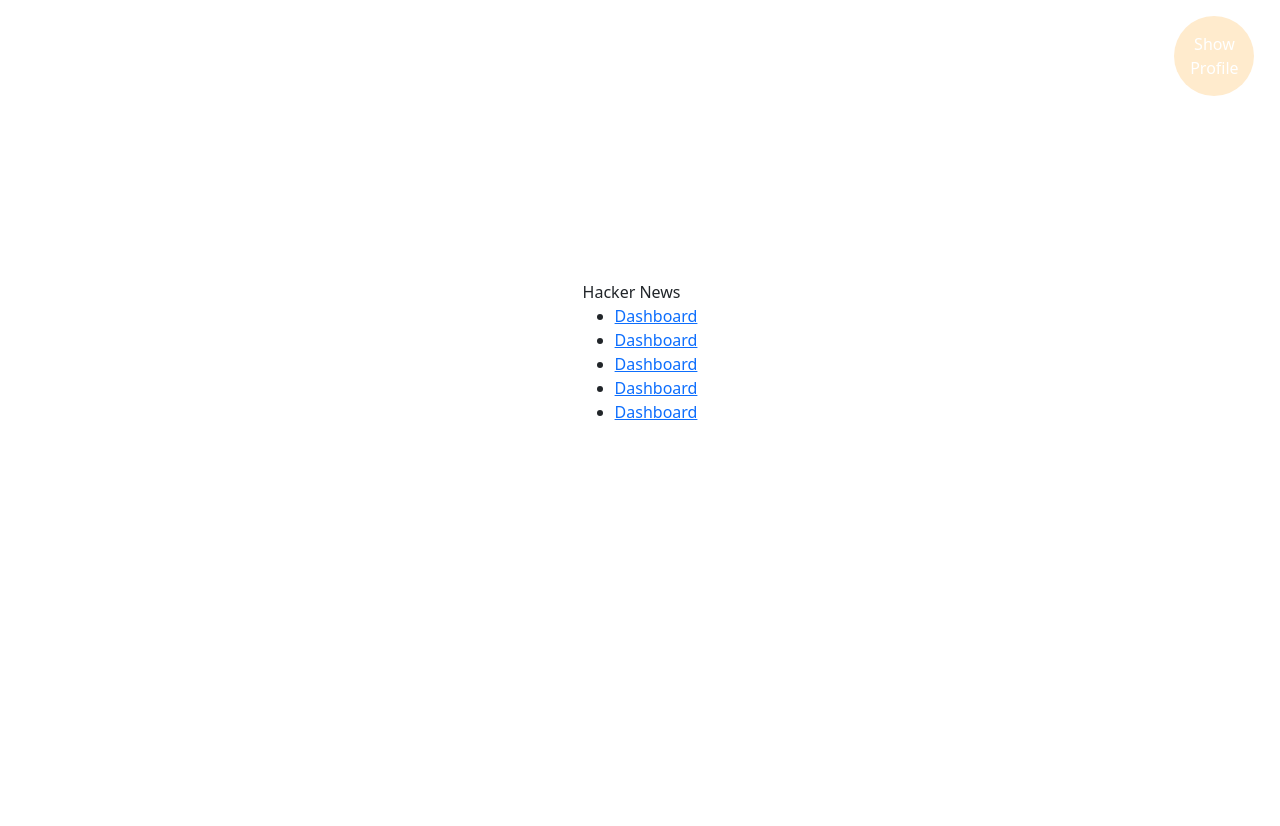
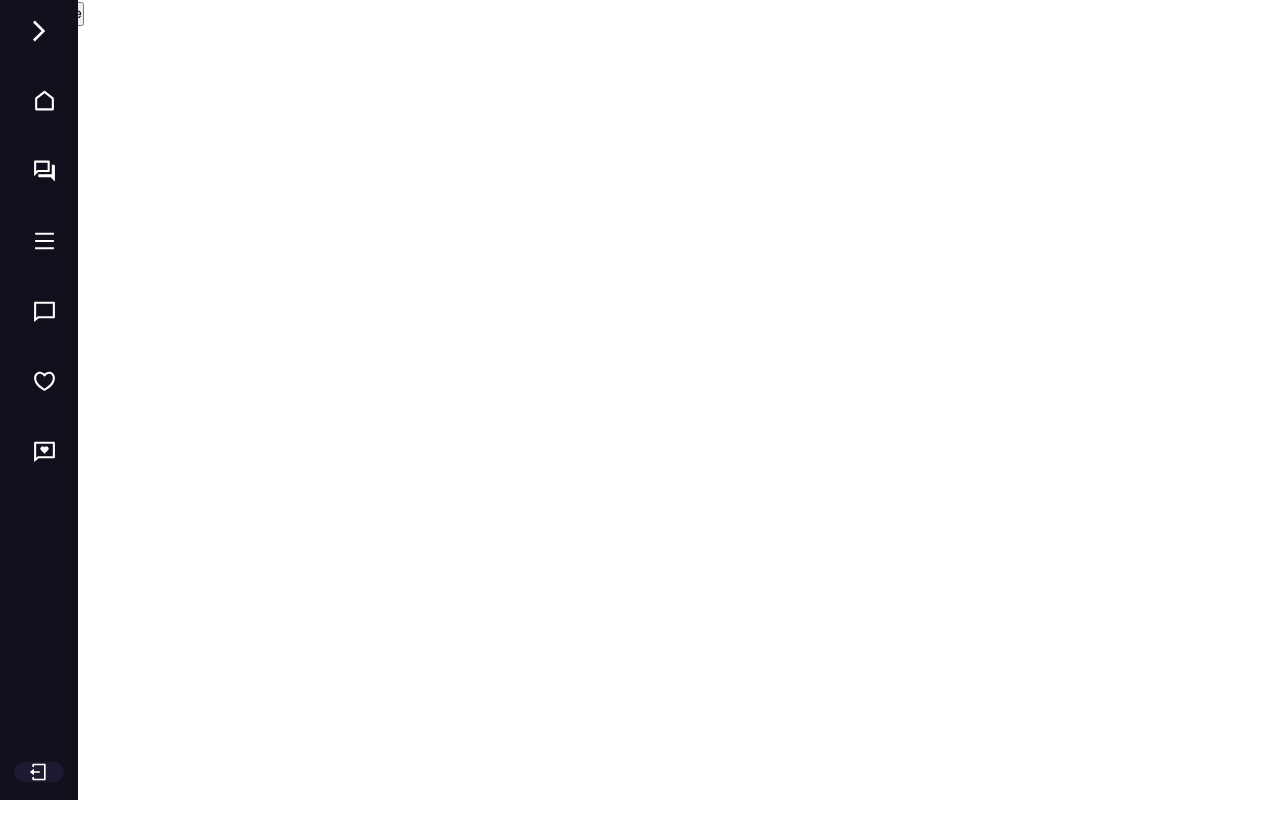
Before and after one commit to polkp22/ASW_Hacker_News_cwr, a React (Create React App) app: page /profile in a window 1280 px wide. Before the commit the page ends 800 px from the top, so only its background shows below. Built offline with nearby package versions, Linux system fonts and the light colour scheme.

Commit message:
new navbar design

```diff
--- a/src/App.js
+++ b/src/App.js
@@ -8,14 +8,11 @@
 import Comments from './Components/Comments';
 import UpvotedSubmissions from './Components/UpvotedSubmissions';
 import UpvotedComments from './Components/UpvotedComments';
-import SubmissionListItem from './Components/SubmissionListItem';
-//stylesheets
-import 'bootstrap/dist/css/bootstrap.min.css';
-import 'boxicons/css/boxicons.min.css';
+/* import SubmissionListItem from './Components/SubmissionListItem'; */
 
 function App() {
 
-  const [width, setWidth] = useState(window.innerWidth);
+  const [/* width */, setWidth] = useState(window.innerWidth);
   const handleWindowSizeChange = () => {
           setWidth(window.innerWidth);
   }
@@ -27,7 +24,7 @@
       }
   }, []);
 
-  const isMobile = (width <= 600);
+  /* const isMobile = (width <= 600); */
 
   return (
     <div className="App">
--- a/src/Components/Navbar.js
+++ b/src/Components/Navbar.js
@@ -1,58 +1,88 @@
-import React from 'react';
+import React, { Component } from 'react';
 import { Link } from 'react-router-dom';
 import '../assets/css/navbar.css'
-import {BiMenu} from 'react-icons/bi';
-const Navbar=()=>{
+import {FaReact} from 'react-icons/fa';
+import {MdOutlineForum, MdOutlineArrowForwardIos} from 'react-icons/md';
+import {RiHomeLine, RiMenuFill, RiChatHeartLine, RiHeart3Line, RiChat4Line, RiLogoutBoxLine} from 'react-icons/ri';
+
+class Navbar extends Component {
+
+    handleBtnClick = () => {
+        let sidebar = document.getElementsByClassName("sidebar")[0];
+        sidebar.classList.toggle("active");
+
+    }
+
+    render() {
         return(
             <div className='sidebar'>
                 <div className='logo_content'>
                     <div className='logo'>
-                    <box-icon type='logo' name='react'></box-icon>
+                        <FaReact/>
                         <div className='logo_name'>
-                        Hacker News
+                            HackerNews
                         </div>
                     </div>
-                <box-icon name='menu' id="btn" ></box-icon>
                 </div>
+                <MdOutlineArrowForwardIos name='menu' id="btn" onClick={this.handleBtnClick}/>
                 <ul className='nav_list'>
                     <li>
                         <Link to='/'>
-                    {BiMenu}
-                        <span className='links_name'>Dashboard</span>
+                        <RiHomeLine />
+                            <span className='links_name'>News</span>
                         </Link>
-                    {/* <span className='tooltip'>Dashboard</span> */}
+                        <span className='tooltip'>News</span>
                     </li>
                     <li>
-                    <Link to='/'>
-                        <box-icon name='grid-alt' ></box-icon>
-                        <span className='links_name'>Dashboard</span>
+                        <Link to='/threads'>
+                        <MdOutlineForum />
+                            <span className='links_name'>Threads</span>
                         </Link>
-                    {/* <span className='tooltip'>Dashboard</span> */}
+                        <span className='tooltip'>Threads</span>
                     </li>
                     <li>
-                    <Link to='/'>
-                        <box-icon name='grid-alt' ></box-icon>
-                        <span className='links_name'>Dashboard</span>
+                        <Link to='/submissions'>
+                        <RiMenuFill />
+                            <span className='links_name'>My Submissions</span>
                         </Link>
-                    {/* <span className='tooltip'>Dashboard</span> */}
+                        <span className='tooltip'>My Submissions</span>
                     </li>
                     <li>
-                    <Link to='/'>
-                        <box-icon name='grid-alt' ></box-icon>
-                        <span className='links_name'>Dashboard</span>
+                        <Link to='/comments'>
+                        <RiChat4Line />
+                            <span className='links_name'>My Comments</span>
                         </Link>
-                    {/* <span className='tooltip'>Dashboard</span> */}
+                        <span className='tooltip'>My Comments</span>
                     </li>
                     <li>
-                    <Link to='/'>
-                        <box-icon name='grid-alt' ></box-icon>
-                        <span className='links_name'>Dashboard</span>
+                        <Link to='/upvotedSubmissions'>
+                        <RiHeart3Line />
+                            <span className='links_name'>My Upvoted Submissions</span>
                         </Link>
-                    {/* <span className='tooltip'>Dashboard</span> */}
+                        <span className='tooltip tooltipxxl'>My Upvoted Submissions</span>
+                    </li>
+                    <li>
+                        <Link to='/upvotedComments'>
+                        <RiChatHeartLine />
+                            <span className='links_name'>My Upvoted Comments</span>
+                        </Link>
+                        <span className='tooltip tooltipxxl'>My Upvoted Comments</span>
                     </li>
                 </ul>
+                <div className='profile_content'>
+                    <div className='profile'>
+                        <div className='profile_details'>
+                            <img src="https://avatars.githubusercontent.com/u/87144040?v=4" alt=""/>
+                            <div className='name'>
+                                Example User
+                            </div>
+                        </div>
+                        <RiLogoutBoxLine id="log_out" />
+                    </div>
+                </div>
             </div>
         )
     }
+}
 
 export default Navbar;
--- a/src/assets/css/navbar.css
+++ b/src/assets/css/navbar.css
@@ -1,36 +1,7 @@
 /* Navbar */
 
-.customNavbar {
-    position: fixed;
-    top: 0;
-    left: 0;
-    width: 17vw;
-    height: 100vh;
-    background-color: #282c34;
-    display: flex;
-    justify-content: space-between;
-    align-items: center;
-    padding: 0 2vw;
-  }
-
-  .customNavbar ul {
-    list-style: none;
-    display: flex;
-    flex-direction: column;
-    align-items: center;
-    justify-content: space-around;
-  }
-
-  .customNavbar ul li {
-    font-size: 1.2rem;
-    font-weight: bold;
-    color: #f4efcb;
-    cursor: pointer;
-    margin: 10px;
-  }
-
-  .customNavbar ul li a {
-    color: #f4efcb;
+  ul {
+    list-style-type: none;
   }
 
   /* /Navbar */
--- a/src/index.css
+++ b/src/index.css
@@ -1,51 +1,249 @@
-/* Profile  */
+/* Global */
 
-* {
+@import url('https://fonts.googleapis.com/css2?family=Poppins:wght@300;400;500;600;700&display=swap');
+*{
   margin: 0;
   padding: 0;
+  box-sizing: border-box;
+  font-family: 'Poppins', sans-serif;
 }
 
-.App {
-  display: flex;
-  flex-direction: column;
-  align-items: center;
-  justify-content: center;
-  height: 90vh;
+body {
+  position: relative;
+  min-height: 100vh;
+  width:100%;
+  overflow: hidden;
 }
 
-.App .profile {
-  position: absolute;
-  top: 2vh;
-  right: 2vw;
+/* /Global */
+
+/* Sidebar */
+
+.sidebar {
+  position: fixed;
+  top: 0;
+  left: 0;
+  height: 100%;
+  width:78px;
+  background-color: #11101d;
+  padding: 6px 14px;
+  transition: all 0.5s ease;
 }
 
-.profile {
-  width: 5rem;
-  height: 5rem;
-  background-color: blanchedalmond;
-  border-radius: 100%;
-  display: flex;
-  justify-content: center;
+.sidebar.active {
+  width: 300px;
 }
 
-.profile button {
+.sidebar .logo_content .logo {
+  color: #fff;
+  display: flex;
+  height: 50px;
   width: 100%;
-  height: 100%;
-  background-color: transparent;
-  border: none;
-  cursor: pointer;
+  align-items: center;
+  opacity: 0;
+  pointer-events: none;
+  transition: all 0.4s ease;
 }
 
-/* /Profile */
+.sidebar.active .logo_content .logo {
+  opacity: 1;
+  pointer-events: none;
+}
 
+.logo_content .logo svg {
+  font-size: 28px;
+  margin-right: 5px;
+}
 
+.logo_content .logo .logo_name {
+  font-size: 20px;
+  font-weight: 400;
+}
+
+.sidebar #btn {
+  position: absolute;
+  color: #fff;
+  left: 50%;
+  top: 6px;
+  font-size: 20px;
+  height: 50px;
+  width: 25px;
+  text-align: center;
+  line-height: 50px;
+  transform: translateX(-50%);
+  transition: all 0.4s ease;
+}
+
+.sidebar.active #btn {
+  left: 90%;
+  transform: rotate(180deg);
+}
+
+.sidebar ul {
+  margin-top: 20px;
+}
+
+.sidebar ul li {
+  position:relative;
+  height: 70px;
+  width: 100%;
+  margin: 0px 5px;
+  list-style: none;
+  line-height: 50px;
+}
+
+.sidebar ul li .tooltip {
+  position:absolute;
+  height: 35px;
+  left: 160px;
+  top: 0;
+  transform: translate(-50%, 0%);
+  border-radius: 6px;
+  width: 180px;
+  background: #fff;
+  line-height: 35px;
+  text-align: center;
+  box-shadow: 0 5px 10px rgba(0,0,0,0.2);
+  transition: 0;
+  opacity: 0;
+  pointer-events: none;
+  display: block;
+}
+
+.sidebar.active ul li .tooltip {
+  display: none;
+}
+
+.sidebar ul li .tooltipxxl {
+  height: 70px;
+}
+
+.sidebar ul li:hover .tooltip {
+  transition: all 0.5s ease;
+  opacity: 1;
+  top: 20%;
+}
+
+.sidebar ul li:hover .tooltipxxl {
+  transition: all 0.5s ease;
+  opacity: 1;
+  top: 20%;
+}
+
+.sidebar ul li a {
+  color: #fff;
+  display: flex;
+  align-items: center;
+  text-decoration: none;
+  transition: all 0.4s ease;
+  border-radius: 12px;
+  white-space: nowrap;
+}
+
+.sidebar ul li a:hover {
+  color: #11101d;
+  background: #fff;
+}
+
+.sidebar ul li svg {
+  height: 50px;
+  min-width: 25px;
+  border-radius: 12px;
+  line-height: 50px;
+  text-align: center;
+  /* center the svg */
+  margin-left: 13px;
+  margin-right: 13px;
+}
+
+.sidebar .links_name {
+  opacity: 0;
+  pointer-events: none;
+  transition: all 0.5s ease;
+}
+
+.sidebar.active .links_name {
+  opacity: 1;
+  pointer-events: auto;
+}
+
+.sidebar .profile_content {
+  position: absolute;
+  color: #fff;
+  bottom: 0;
+  left: 0;
+  width: 100%;
+}
+
+.sidebar .profile_content .profile {
+  position: relative;
+  padding: 10px 6px;
+  height: 60px;
+  background: none;
+  transition: all 0.4s ease;
+}
+
+.sidebar.active .profile_content .profile {
+  background: #1d1b31;
+}
+
+.profile_content .profile .profile_details {
+  display: flex;
+  align-items: center;
+  opacity: 0;
+  pointer-events: none;
+  white-space: nowrap;
+}
+
+.sidebar.active .profile .profile_details {
+  opacity: 1;
+  pointer-events: auto;
+}
+
+.profile .profile_details img {
+  height: 45px;
+  width: 45px;
+  object-fit: cover;
+  border-radius: 12px;
+  margin-left: 5px;
+  margin-right: 10px;
+}
+
+.profile .profile_details .name {
+  font-size: 15px;
+  font-weight: 400;
+}
+
+.profile #log_out {
+  position: absolute;
+  left: 50%;
+  bottom: 18px;
+  transform: translateX(-50%);
+  min-width: 50px;
+  line-height: 50px;
+  font-size: 20px;
+  border-radius: 12px;
+  text-align: center;
+  transition: all 0.4s ease;
+  background: #1d1b31;
+}
+
+.sidebar.active .profile #log_out {
+  left: 88%;
+  background: none;
+}
+
+/* /Sidebar */
 
 main {
-  position: fixed;
-  left: 17vw;
-  width: 83vw;
-  height: 100vh;
-  display: flex;
-  justify-content: center;
-  align-items: center;
+  position: absolute;
+  height: 100%;
+  width: calc(100% - 78px);
+  left: 78px;
+  transition: all 0.5s ease;
 }
+
+.sidebar.active ~ main {
+  width: calc(100% - 300px);
+  left: 300px;
+}
```
Also changed, not shown: public/assets/icons/iconbox.menu.js (deleted, +0 -18 lines), public/assets/icons/iconbox.react.js (deleted, +0 -22 lines). Lines whose indentation alone changed are shown as unchanged.
